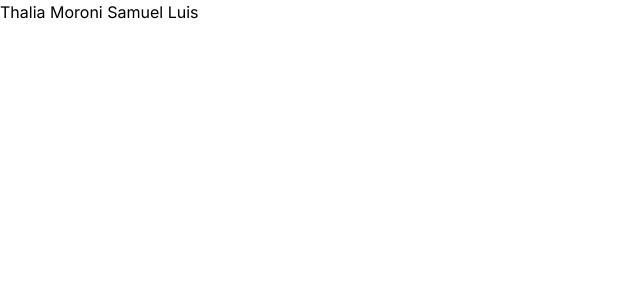
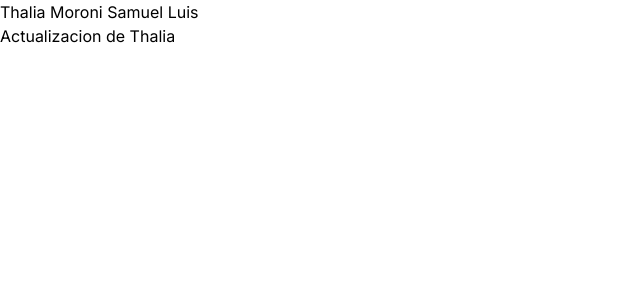
Before and after one commit to ThaliaCode/Grupo-1, a React (Vite) app: page / in a window 1280 px wide. Shown: the top 300 px of the page, without its empty margins (0-640 px from the left). Built offline with nearby package versions, Linux system fonts and the light colour scheme.

Commit message:
Componente Thalia

```diff
--- a/src/App.jsx
+++ b/src/App.jsx
@@ -1,3 +1,4 @@
+import { Thalia } from "./components/Thalia"
 
 
 function App() {
@@ -6,6 +7,7 @@ function App() {
   return (
     <>
       <p>Thalia Moroni Samuel Luis</p>
+       <Thalia/>
     </>
   )
 }
--- /dev/null
+++ b/src/components/Thalia.jsx
@@ -0,0 +1,10 @@
+
+export function Thalia() {
+
+
+  return (
+    <>
+      <p>Actualizacion de Thalia</p>
+    </>
+  )
+}
```
Also changed, not shown: src/components/Footer.jsx (+10 -0 lines).
